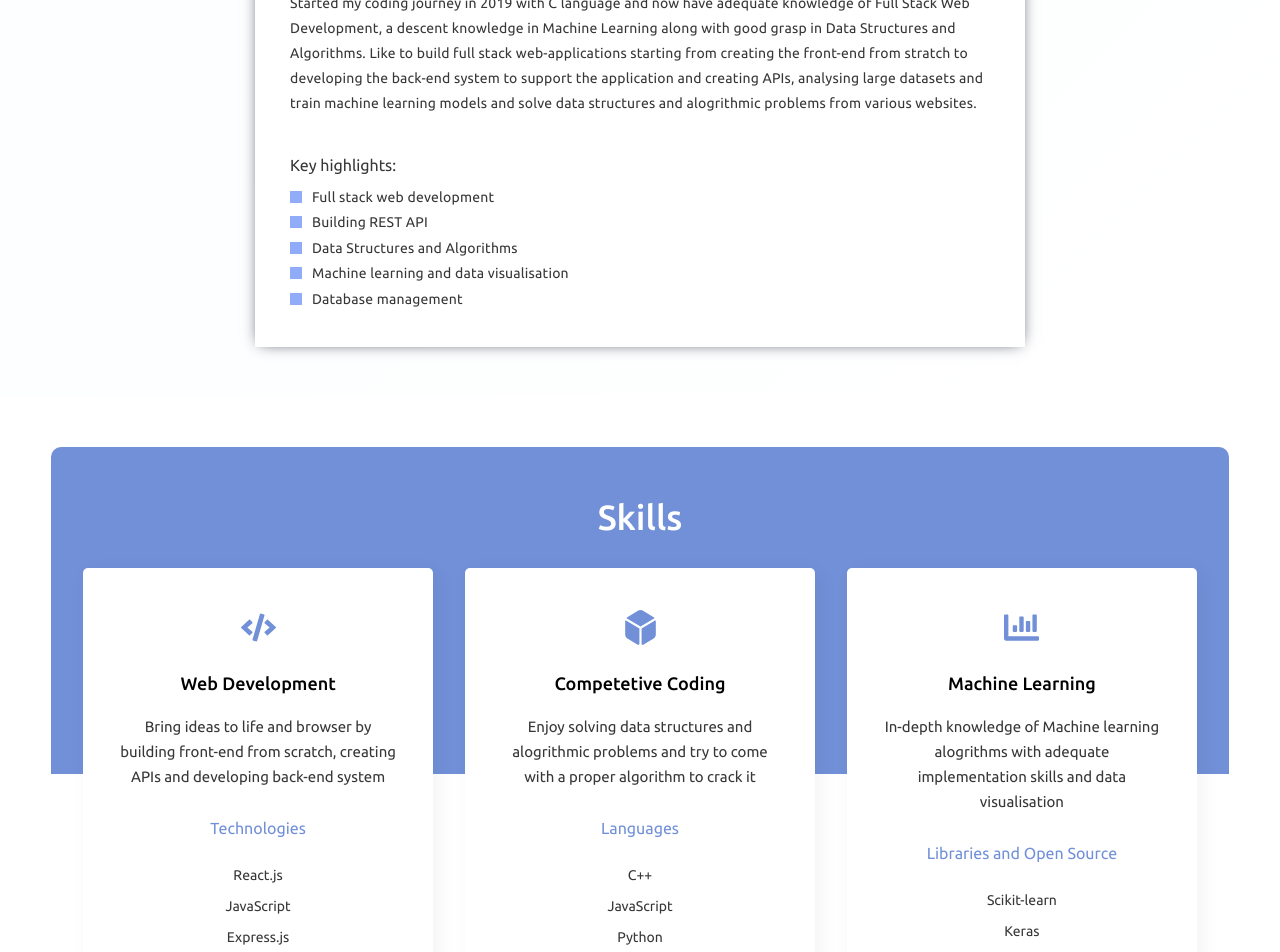
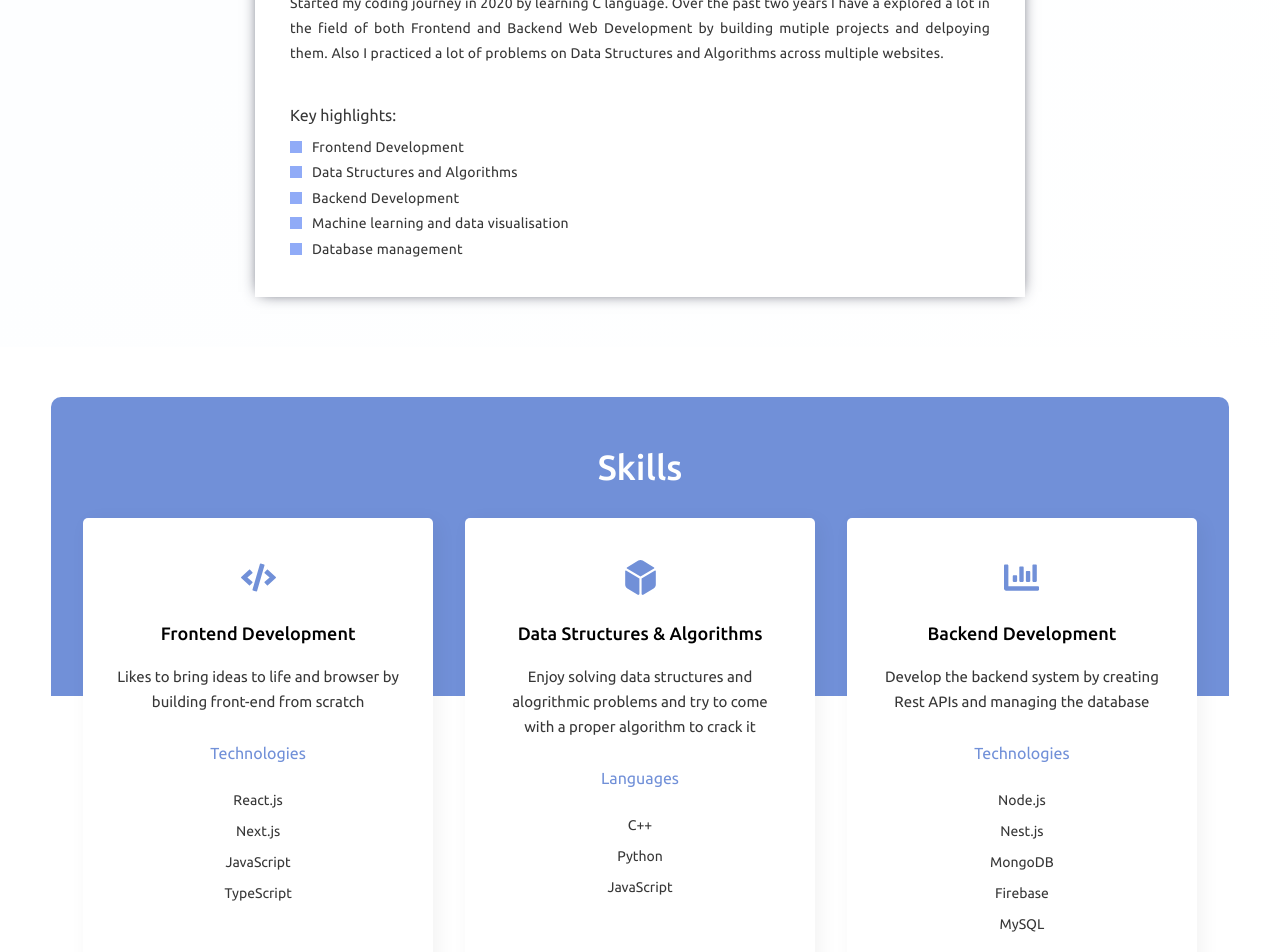
Before and after one commit to shmiitg/Shm-Portfolio, a React (Create React App) app: page / in a window 1280 px wide. Shown: the part 1060-2012 px from the top of the page. Built offline with nearby package versions, Linux system fonts and the light colour scheme.

Commit message:
Update about me and skill content

```diff
--- a/src/about/AboutMe.css
+++ b/src/about/AboutMe.css
@@ -15,6 +15,7 @@
     color: var(--clr-grey);
     line-height: 25px;
     letter-spacing: 0.2px;
+    text-align: justify;
 }
 
 .highlight-heading {
--- a/src/about/AboutMe.js
+++ b/src/about/AboutMe.js
@@ -2,14 +2,14 @@ import "./AboutMe.css";
 
 const AboutMe = ({ aboutRef }) => {
     const highLigts = [
-        "Full stack web development",
-        "Building REST API",
+        "Frontend Development",
         "Data Structures and Algorithms",
+        "Backend Development",
         "Machine learning and data visualisation",
         "Database management",
     ];
     const about =
-        "A 3rd year engineering student from Indian Institute of Technology, Guwahati with a passion of coding. Started my coding journey in 2019 with C language and now have adequate knowledge of Full Stack Web Development, a descent knowledge in Machine Learning along with good grasp in Data Structures and Algorithms. Like to build full stack web-applications starting from creating the front-end from stratch to developing the back-end system to support the application and creating APIs, analysing large datasets and train machine learning models and solve data structures and alogrithmic problems from various websites.";
+        "A 4th year engineering student from Indian Institute of Technology, Guwahati passionate about coding. Started my coding journey in 2020 by learning C language. Over the past two years I have a explored a lot in the field of both Frontend and Backend Web Development by building mutiple projects and delpoying them. Also I practiced a lot of problems on Data Structures and Algorithms across multiple websites.";
 
     return (
         <div className="about-container" ref={aboutRef}>
--- a/src/skills/Skills.js
+++ b/src/skills/Skills.js
@@ -7,24 +7,24 @@ const Skills = ({ skillsRef }) => {
     const skills = [
         {
             img: <FaCode />,
-            name: "Web Development",
-            info: "Bring ideas to life and browser by building front-end from scratch, creating APIs and developing back-end system",
+            name: "Frontend Development",
+            info: "Likes to bring ideas to life and browser by building front-end from scratch",
             title: "Technologies",
-            tech: ["React.js", "JavaScript", "Express.js", "MongoDB", "Firebase", "MySQL"],
+            tech: ["React.js", "Next.js", "JavaScript", "TypeScript"],
         },
         {
             img: <FaDiceD6 />,
-            name: "Competetive Coding",
+            name: "Data Structures & Algorithms",
             info: "Enjoy solving data structures and alogrithmic problems and try to come with a proper algorithm to crack it",
             title: "Languages",
-            tech: ["C++", "JavaScript", "Python"],
+            tech: ["C++", "Python", "JavaScript"],
         },
         {
             img: <FaChartBar />,
-            name: "Machine Learning",
-            info: "In-depth knowledge of Machine learning alogrithms with adequate implementation skills and data visualisation ",
-            title: "Libraries and Open Source",
-            tech: ["Scikit-learn", "Keras", "Tensorflow", "OpenCV", "Matplotlib"],
+            name: "Backend Development",
+            info: "Develop the backend system by creating Rest APIs and managing the database",
+            title: "Technologies",
+            tech: ["Node.js", "Nest.js", "MongoDB", "Firebase", "MySQL"],
         },
     ];
 
```
